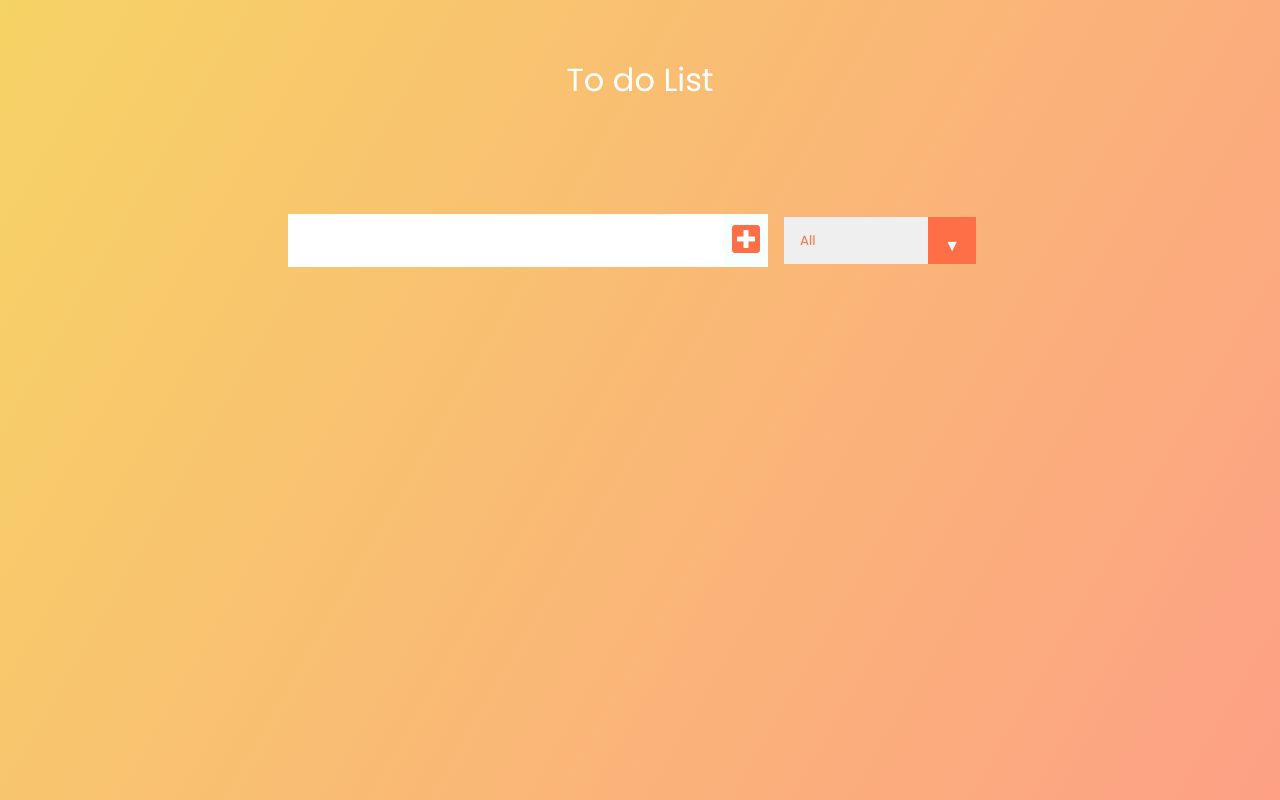
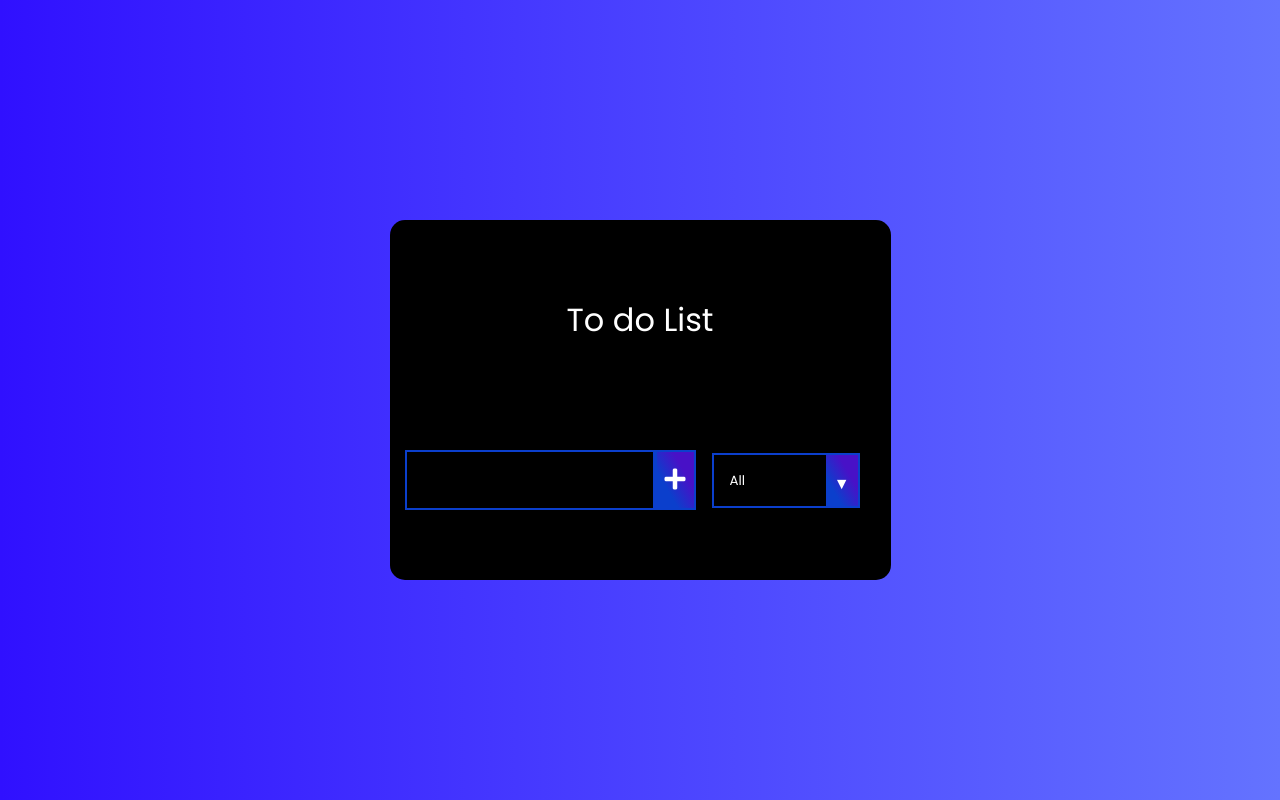
Before and after one commit to matheusmaia103/To-do-app, a React (Create React App) app: page / in a window 1280 px wide. Built offline with nearby package versions, Linux system fonts and the light colour scheme.

Commit message:
styling a little  bit

```diff
--- a/src/App.css
+++ b/src/App.css
@@ -2,14 +2,42 @@
 * {
   margin: 0;
   padding: 0;
+  outline: none;
   box-sizing: border-box;
 }
+
+:root{
+  --primary-color:#0b3fcc;
+  --primary-background:linear-gradient(60deg, #0b3fcc 30%, #4811c7 70%);
+  --secondary-color: green;
+  --background-gradient: linear-gradient(120deg, #15572d 20%, #235848 100%);
+}
+
 body {
-  background-image: linear-gradient(120deg, #f6d365 0%, #fda085 100%);
+  background: linear-gradient(
+    90deg,
+    rgba(48, 16, 255, 1) 0%,
+    rgba(100, 115, 255, 1) 100%
+  );
   color: white;
   font-family: "Poppins", sans-serif;
   min-height: 100vh;
+  display: flex;
+  justify-content: center;
+  align-items: center;
+  padding-top: 10px;
+  padding-bottom: 10px;
 }
+
+.container{
+  background-color: black;
+  max-width: 600px;
+  border-radius: 15px;
+  padding-top: 20px;
+  padding-bottom: 20px;
+
+}
+
 header {
   font-size: 2rem;
 }
@@ -20,24 +48,41 @@ form {
   display: flex;
   justify-content: center;
   align-items: center;
+  padding-left: 15px;
+  padding-right: 15px;
 }
 form input,
 form button {
   padding: 0.5rem;
-  font-size: 2rem;
-  border: none;
-  background: white;
+  font-size: 1.5rem;
+  text-align: left;
+}
+
+form input[type="text"]{
+  min-width: 70px;
+  width: 100%;
+  max-width: 250px;
+  height: 60px;
+  background-color: black;
+  color: white;
+  border: var(--primary-color) 2px solid
+}
+
+form input[type="text"]:focus{
+  background-color: black;
+  color: white;
+  border: var(--primary-color) 2px solid;
 }
 form button {
-  color: #ff6f47;
-  background: #f7fffe;
+  background: var(--primary-background);
+  color: white;
+  border: var(--primary-color) 2px solid;
   cursor: pointer;
   transition: all 0.3s ease;
+  height: 60px;
+
 }
-form button:hover {
-  background: #ff6f47;
-  color: white;
-}
+
 .todo-container {
   display: flex;
   justify-content: center;
@@ -50,15 +95,30 @@ form button:hover {
 }
 
 .todo {
+  padding-left: 10px;
   margin: 0.5rem;
   background: white;
-  font-size: 1.5rem;
+  font-size: 1.2rem;
   color: black;
   display: flex;
   justify-content: space-between;
   align-items: center;
   transition: all 1s ease;
+  border-radius: 16px;
+  overflow: hidden;
+
 }
+
+.todo input[type="checkbox"]{
+  transform: scale(1.5);
+  opacity: 0;
+
+}
+
+.todo:hover input[type="checkbox"]{
+  opacity: 1;
+}
+
 .filter-todo {
   padding: 1rem;
 }
@@ -66,20 +126,28 @@ form button:hover {
   flex: 1;
 }
 
-.trash-btn,
-.complete-btn {
-  background: #ff6f47;
+.trash-btn {
+  background: rgb(235, 52, 52);
   color: white;
   border: none;
   padding: 1rem;
   cursor: pointer;
   font-size: 1rem;
+  height: 100%;
 }
-.complete-btn {
-  background: rgb(11, 212, 162);
+
+.todo button{
+  opacity: 0;
 }
+
+.todo:hover button{
+  opacity: 1;
+}
+
 .todo-item {
   padding: 0rem 0.5rem;
+  max-width: 400px;
+  border-radius: 20px;
 }
 
 .fa-trash,
@@ -87,14 +155,9 @@ form button:hover {
   pointer-events: none;
 }
 
-.fall {
-  transform: translateY(10rem) rotateZ(20deg);
-  opacity: 0;
-}
 
 .completed {
   text-decoration: line-through;
-  opacity: 0.5;
 }
 
 /*CUSTOM SELECTOR */
@@ -114,12 +177,16 @@ select {
   margin: 1rem;
   position: relative;
   overflow: hidden;
+  border: var(--primary-color) 2px solid;
 }
 select {
-  color: #ff6f47;
+  color: white;
   font-family: "Poppins", sans-serif;
   cursor: pointer;
-  width: 12rem;
+  min-width: 9rem;
+  width: 9rem;
+  max-width: 9rem;
+  background-color: black;
 }
 /* Arrow */
 .select::after {
@@ -127,8 +194,10 @@ select {
   position: absolute;
   top: 0;
   right: 0;
-  padding: 1rem;
-  background: #ff6f47;
+  padding: 0.5rem;
+  padding-top: 1rem;
+  padding-bottom: 1rem;
+  background: var(--primary-background);
   cursor: pointer;
   pointer-events: none;
 }
@@ -150,6 +219,16 @@ select {
 
 
 .completed{
-  background-color: green;
+  background: var(--background-gradient);
   color: white;
 }
+
+@media screen and (max-width: 400px){
+  .select::after{
+    opacity: 0;
+  }
+
+  .select{
+    padding-left: none!important;
+  }
+}
--- a/src/App.js
+++ b/src/App.js
@@ -55,6 +55,7 @@ function App() {
 
   return (
     <div className="App">
+      <div class="container">
       <header className="App-header">
         To do List
       </header>
@@ -72,7 +73,9 @@ function App() {
       todos={todos}
       setTodos={setTodos}
       filteredToDos={filteredToDos}
+      setInputText={setInputText}
       />
+      </div>
 
     </div>
   );
--- a/src/components/form.js
+++ b/src/components/form.js
@@ -41,7 +41,7 @@ export default function Form({ inputText, setInputText, todos, setTodos, status,
             type="submit"
             onClick={submitToDoHandler}
             >
-                <i className="fas fa-plus-square"></i>
+                <i className="fas fa-plus"></i>
             </button>
 
             <div
--- a/src/components/list.js
+++ b/src/components/list.js
@@ -1,7 +1,7 @@
 import React from 'react';
 import Todo from './todo'
 
-export default function List( { todos, setTodos, filteredToDos }){
+export default function List( { todos, setTodos, filteredToDos,  setInputText}){
 
 
 
@@ -9,7 +9,13 @@ export default function List( { todos, setTodos, filteredToDos }){
         <div className="todo-container">
             <ul className="todo-list">
                 {filteredToDos.map(todo => {
-                   return  <Todo key={todo.id} todos={todos} setTodos={setTodos} todo={todo}/>
+                   return  <Todo
+                   key={todo.id}
+                   todos={todos}
+                   setTodos={setTodos}
+                   todo={todo}
+                    setInputText={setInputText}
+                    />
                 })}
             </ul>
         </div>
--- a/src/components/todo.jsx
+++ b/src/components/todo.jsx
@@ -2,13 +2,19 @@ import React from 'react';
 
 export default function Todo ({ todos, setTodos, todo }){
 
+    let classList = '';
+
     const deleteHandler = () => {
+        classList = 'deleting';
         setTodos(todos.filter((el) => el.id !== todo.id));
         console.log(todo);
     }
 
     const completeHandler = () => {
+
         setTodos((todos.map((el) => {
+
+
             if(el.id === todo.id){
                 el.completed = !el.completed;
             }
@@ -16,19 +22,34 @@ export default function Todo ({ todos, setTodos, todo }){
         })));
     }
 
+    const checkbox = () => {
+        if(todo.completed){
+            return (
+                <input
+                type="checkbox"
+                onChange={completeHandler}
+                checked
+                />
+            );
+        } else {
+            return (
+                <input
+            type="checkbox"
+            onChange={completeHandler}
+            />
+            )
+        }
+    }
+
     return(
         <div
         className= {` todo ${todo.completed === true ? 'completed' : ''}`}
         id={todo.id}>
+
+            {checkbox()}
             <li className='todo-item'>
-                {todo.text}
+            {todo.text}
             </li>
-                <button
-                className={`complete-btn` }
-                onClick={completeHandler}
-                >
-                    <i className="fas fa-check"></i>
-                </button>
                 <button
                 className='trash-btn'
                 onClick={deleteHandler}
```
